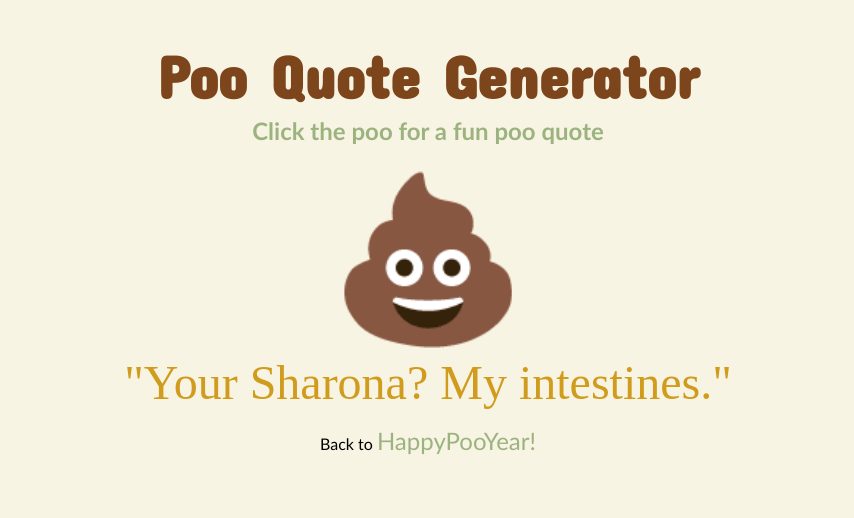
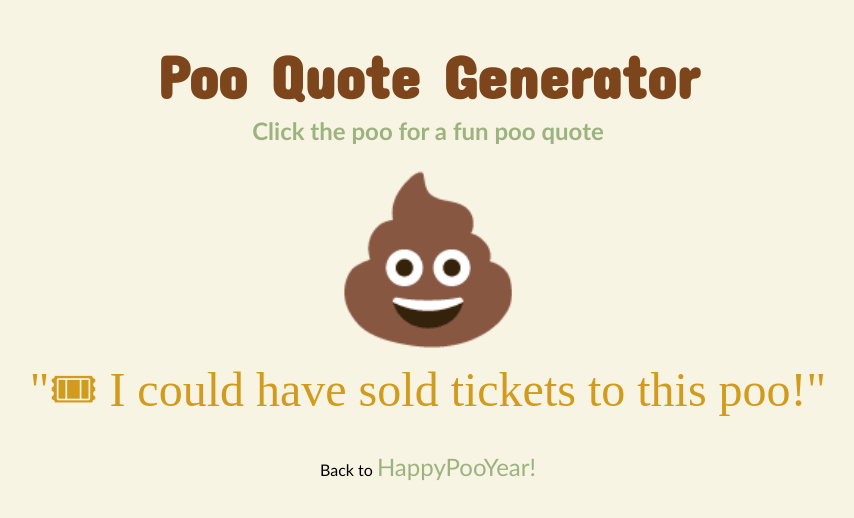
Before and after one commit to DeCommer/pooquotes, a website: page views/index.html in a window 1280 px wide. Shown: the whole page, without its empty margins (212-1066 px from the left). Drawn offline with Linux system fonts and the light colour scheme; files that its build step writes are made by us from their sources; files whose address does not match are found by name; a web font is replaced by a local one.

Commit message:
changed leading quote

```diff
--- a/views/index.html
+++ b/views/index.html
@@ -13,7 +13,7 @@
         <h1>Poo Quote Generator</h1>
         <h2>Click the poo for a fun poo quote</h2>
         <button id="pooBtn">💩</button>
-        <p id="quote">Your Sharona? My intestines.</p>
+        <p id="quote">🎟 I could have sold tickets to this poo!</p>
         <p>Back to <a href="https://www.happypooyear.tk">HappyPooYear!</a></p>
     <script src="pq.js"></script>
 </body>
```
